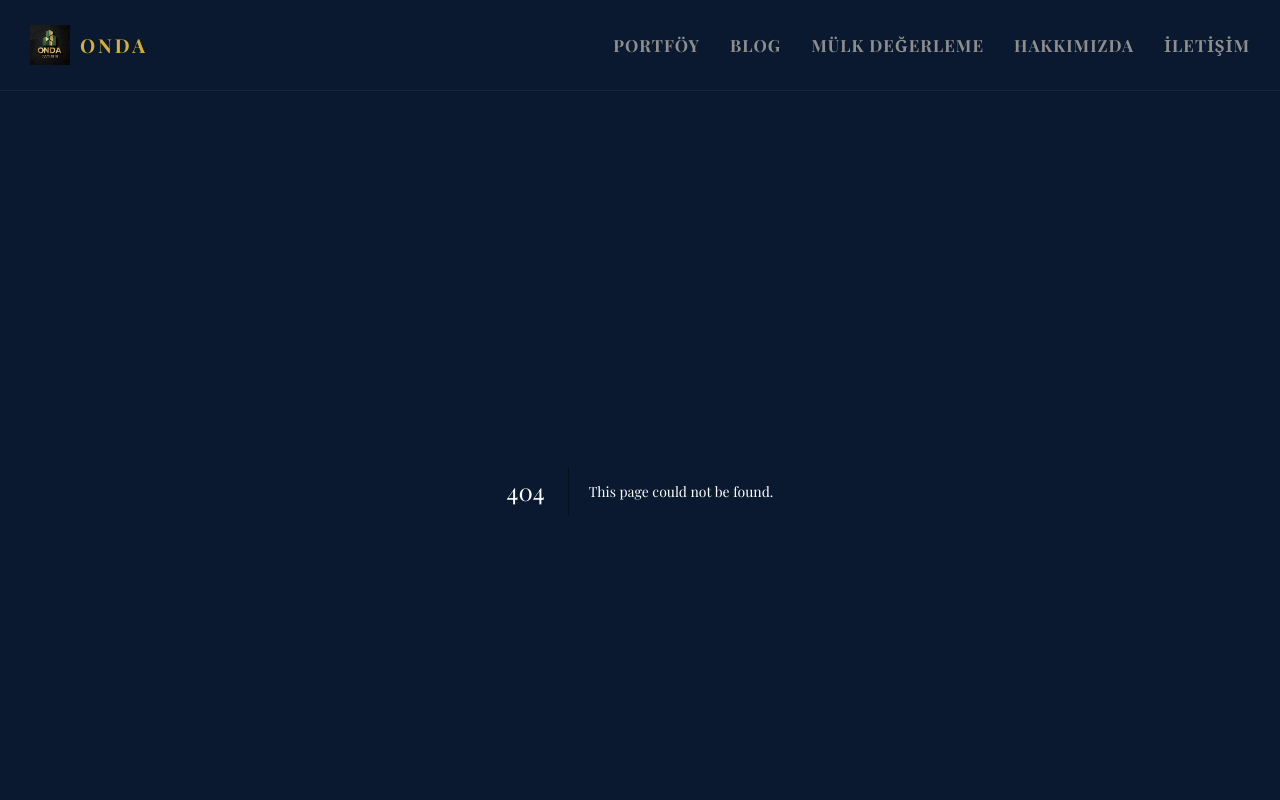
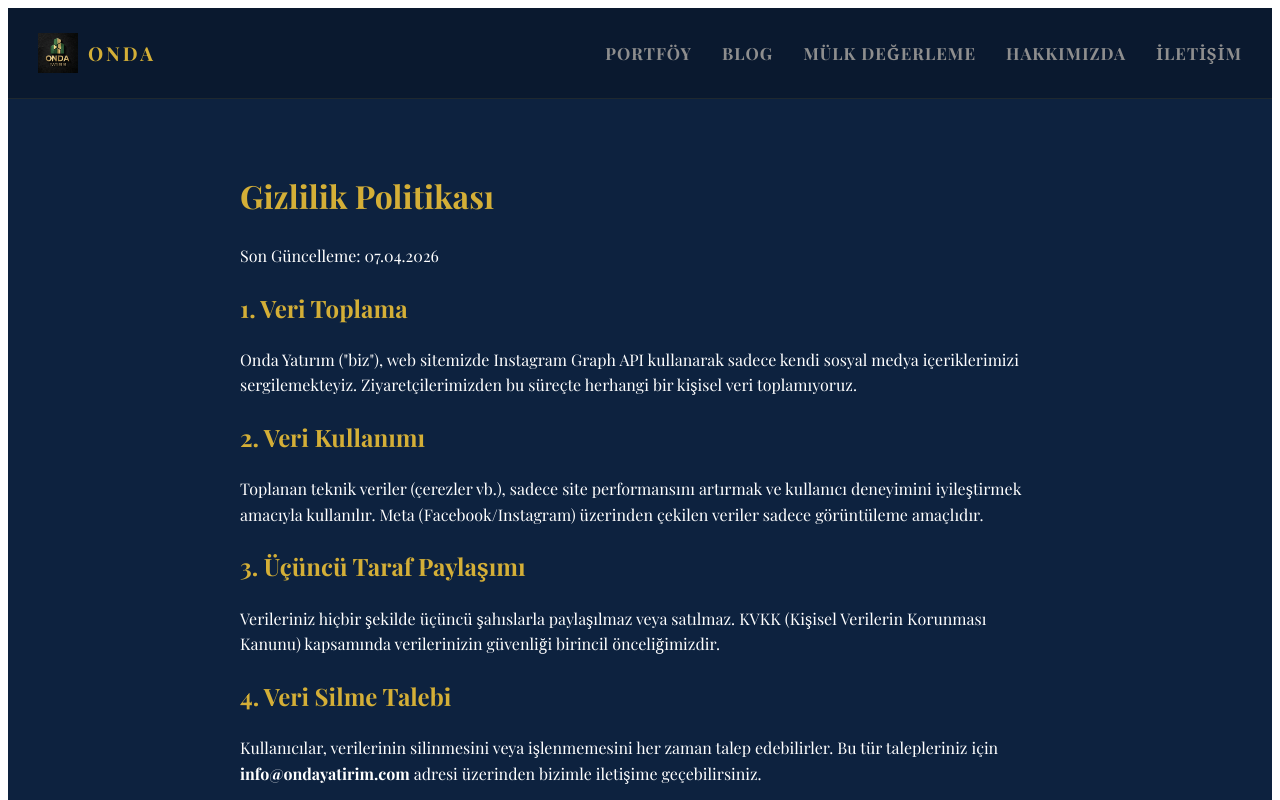
Before and after one commit to monurkilic/onda-web, a Next.js app: page /privacy-policy in a window 1280 px wide. Before the commit this address had no page. Shown: the top 800 px of the page. Built offline with nearby package versions, Linux system fonts and the light colour scheme.

Commit message:
Create privacy-policy.js

```diff
--- /dev/null
+++ b/pages/privacy-policy.js
@@ -0,0 +1,29 @@
+import Head from 'next/head';
+
+export default function PrivacyPolicy() {
+  return (
+    <div style={{ padding: '50px', color: '#fff', backgroundColor: '#0d223f', minHeight: '100vh', fontFamily: 'sans-serif', lineHeight: '1.6' }}>
+      <Head>
+        <title>Gizlilik Politikası | Onda Yatırım</title>
+      </Head>
+      <div style={{ maxWidth: '800px', margin: '0 auto' }}>
+        <h1 style={{ color: '#d4af37' }}>Gizlilik Politikası</h1>
+        <p>Son Güncelleme: {new Date().toLocaleDateString('tr-TR')}</p>
+
+        <h2 style={{ color: '#d4af37' }}>1. Veri Toplama</h2>
+        <p>Onda Yatırım ("biz"), web sitemizde Instagram Graph API kullanarak sadece kendi sosyal medya içeriklerimizi sergilemekteyiz. Ziyaretçilerimizden bu süreçte herhangi bir kişisel veri toplamıyoruz.</p>
+
+        <h2 style={{ color: '#d4af37' }}>2. Veri Kullanımı</h2>
+        <p>Toplanan teknik veriler (çerezler vb.), sadece site performansını artırmak ve kullanıcı deneyimini iyileştirmek amacıyla kullanılır. Meta (Facebook/Instagram) üzerinden çekilen veriler sadece görüntüleme amaçlıdır.</p>
+
+        <h2 style={{ color: '#d4af37' }}>3. Üçüncü Taraf Paylaşımı</h2>
+        <p>Verileriniz hiçbir şekilde üçüncü şahıslarla paylaşılmaz veya satılmaz. KVKK (Kişisel Verilerin Korunması Kanunu) kapsamında verilerinizin güvenliği birincil önceliğimizdir.</p>
+
+        <h2 style={{ color: '#d4af37' }}>4. Veri Silme Talebi</h2>
+        <p>Kullanıcılar, verilerinin silinmesini veya işlenmemesini her zaman talep edebilirler. Bu tür talepleriniz için <strong>info@ondayatirim.com</strong> adresi üzerinden bizimle iletişime geçebilirsiniz.</p>
+
+        <p style={{ marginTop: '50px', fontSize: '0.9rem', color: '#8e8e8e' }}>Onda Yatırım - Rasyonel Gayrimenkul Çözümleri</p>
+      </div>
+    </div>
+  );
+}
```
